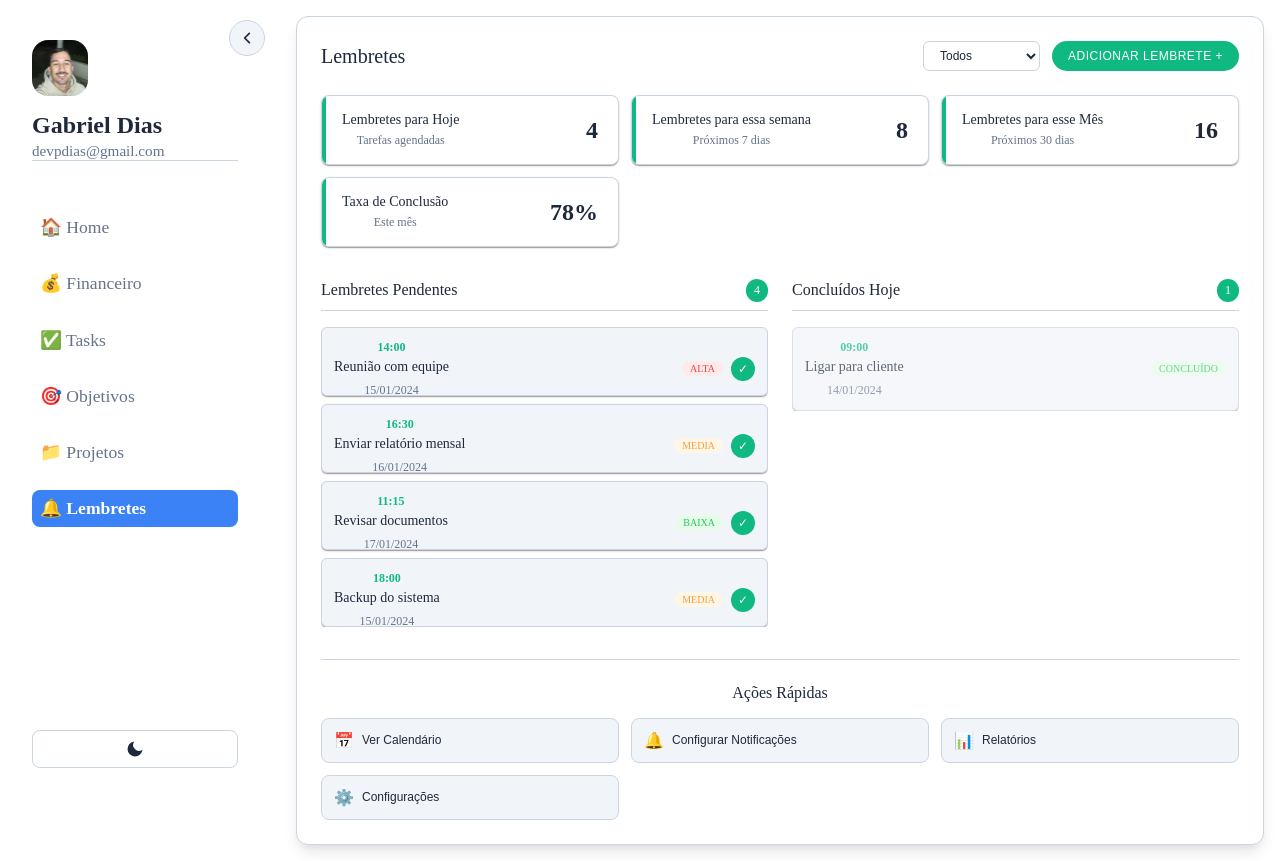
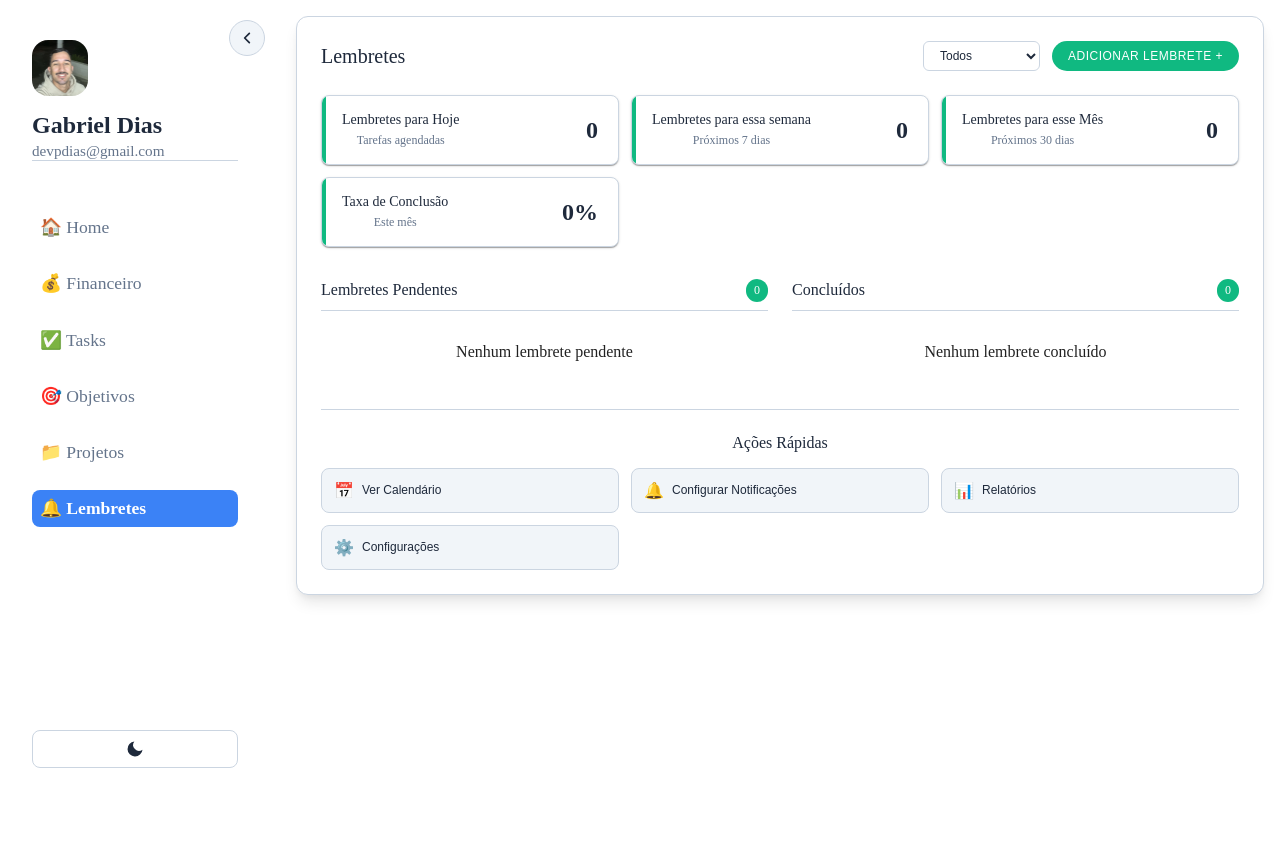
Before and after one commit to DiiasDev/dashboardRotina, a React (Create React App) app: page /Lembretes in a window 1280 px wide. After the commit the page ends 800 px from the top, so only its background shows below. Built offline with nearby package versions, Linux system fonts and the light colour scheme; the HTML template or start-up script is replaced by a standard one.

Commit message:
Adição de exibição de dados reais para lembrete, e filtro por data

```diff
--- a/src/Components/LembretesComponentCard/lembretesComponentCard.tsx
+++ b/src/Components/LembretesComponentCard/lembretesComponentCard.tsx
@@ -1,20 +1,20 @@
 import styles from "./styles.module.css";
-import { Card, Container, Grid, Box } from "@mui/material";
+import { Card } from "@mui/material";
 import { useState, useEffect } from "react";
 import AdicionarLembretes from "../modals/AdicionarLembretes/adicionarLembretes";
+import { Lembretes, LembretesData } from "../../logic/lembretes";
 
 export default function LembretesComponentCard() {
   const [sidebarCollapsed, setSidebarCollapsed] = useState(false);
   const [isModalOpen, setIsModalOpen] = useState(false);
-  const [lembretes, setLembretes] = useState([
-    { id: 1, titulo: "Reunião com equipe", data: "2024-01-15", horario: "14:00", prioridade: "alta", concluido: false },
-    { id: 2, titulo: "Enviar relatório mensal", data: "2024-01-16", horario: "16:30", prioridade: "media", concluido: false },
-    { id: 3, titulo: "Ligar para cliente", data: "2024-01-14", horario: "09:00", prioridade: "alta", concluido: true },
-    { id: 4, titulo: "Revisar documentos", data: "2024-01-17", horario: "11:15", prioridade: "baixa", concluido: false },
-    { id: 5, titulo: "Backup do sistema", data: "2024-01-15", horario: "18:00", prioridade: "media", concluido: false }
-  ]);
+  const [lembretes, setLembretes] = useState<LembretesData[]>([]);
+  const [filtroAtivo, setFiltroAtivo] = useState('todos');
+
+  const lembretesManager = new Lembretes(0, new Date(), '', 0, '');
 
   useEffect(() => {
+    carregarLembretes();
+
     const handleSidebarToggle = (event: CustomEvent) => {
       setSidebarCollapsed(event.detail.collapsed);
     };
@@ -26,18 +26,62 @@ export default function LembretesComponentCard() {
     };
   }, []);
 
-  const handleAddLembrete = (novoLembrete: any) => {
-    const lembreteComId = {
-      ...novoLembrete,
-      id: lembretes.length + 1,
-      prioridade: novoLembrete.prioridade.toLowerCase(),
-      horario: novoLembrete.hora,
-    };
-    setLembretes(prev => [...prev, lembreteComId]);
+  const carregarLembretes = () => {
+    const lembretesStorage = JSON.parse(localStorage.getItem('lembretes') || '[]');
+    setLembretes(lembretesStorage);
   };
 
-  const lembretesPendentes = lembretes.filter(l => !l.concluido);
-  const lembretesConcluidos = lembretes.filter(l => l.concluido);
+  const handleAddLembrete = () => {
+    carregarLembretes();
+    setIsModalOpen(false);
+  };
+
+  const handleConcluirLembrete = (id: number) => {
+    const lembretesAtualizados = lembretes.map(lembrete =>
+      lembrete.id === id
+        ? { ...lembrete, concluido: true }
+        : lembrete
+    );
+
+    setLembretes(lembretesAtualizados);
+    localStorage.setItem('lembretes', JSON.stringify(lembretesAtualizados));
+  };
+
+  const handleFiltroChange = (filtro: string) => {
+    setFiltroAtivo(filtro);
+  };
+
+  const getLembretesFiltrados = () => {
+    switch (filtroAtivo) {
+      case 'hoje':
+        return lembretesManager.lembretesDia(lembretes);
+      case 'semana':
+        return lembretesManager.lembretesSemana(lembretes);
+      case 'mes':
+        return lembretesManager.lembretesMensal(lembretes);
+      default:
+        return lembretes;
+    }
+  };
+
+  const formatarHorario = (horario: number) => {
+    const horarioStr = horario.toString().padStart(4, '0');
+    const horas = horarioStr.slice(0, 2);
+    const minutos = horarioStr.slice(2, 4);
+    return `${horas}:${minutos}`;
+  };
+
+  const lembretesHoje = lembretesManager.lembretesDia(lembretes);
+  const lembretesSemana = lembretesManager.lembretesSemana(lembretes);
+  const lembretesMes = lembretesManager.lembretesMensal(lembretes);
+
+  const lembretesFiltrados = getLembretesFiltrados();
+  const lembretesPendentes = lembretesFiltrados.filter(l => !l.concluido);
+  const lembretesConcluidos = lembretesFiltrados.filter(l => l.concluido);
+
+  const totalLembretes = lembretes.length;
+  const totalConcluidos = lembretes.filter(l => l.concluido).length;
+  const taxaConclusao = totalLembretes > 0 ? Math.round((totalConcluidos / totalLembretes) * 100) : 0;
 
   return (
     <div className={`${styles.container} ${sidebarCollapsed ? styles.sidebarCollapsed : ''}`}>
@@ -45,7 +89,11 @@ export default function LembretesComponentCard() {
         <div className={styles.cabecalho}>
           <h3 className={styles.title}>Lembretes</h3>
           <div className={styles.headerActions}>
-            <select className={styles.filterSelect}>
+            <select
+              className={styles.filterSelect}
+              value={filtroAtivo}
+              onChange={(e) => handleFiltroChange(e.target.value)}
+            >
               <option value="todos">Todos</option>
               <option value="hoje">Hoje</option>
               <option value="semana">Esta semana</option>
@@ -66,7 +114,7 @@ export default function LembretesComponentCard() {
               <h4 className={styles.statTitle}>Lembretes para Hoje</h4>
               <span className={styles.statSubtitle}>Tarefas agendadas</span>
             </div>
-            <span className={styles.statNumber}>4</span>
+            <span className={styles.statNumber}>{lembretesHoje.length}</span>
           </Card>
 
           <Card className={styles.statCard}>
@@ -74,7 +122,7 @@ export default function LembretesComponentCard() {
               <h4 className={styles.statTitle}>Lembretes para essa semana</h4>
               <span className={styles.statSubtitle}>Próximos 7 dias</span>
             </div>
-            <span className={styles.statNumber}>8</span>
+            <span className={styles.statNumber}>{lembretesSemana.length}</span>
           </Card>
 
           <Card className={styles.statCard}>
@@ -82,7 +130,7 @@ export default function LembretesComponentCard() {
               <h4 className={styles.statTitle}>Lembretes para esse Mês</h4>
               <span className={styles.statSubtitle}>Próximos 30 dias</span>
             </div>
-            <span className={styles.statNumber}>16</span>
+            <span className={styles.statNumber}>{lembretesMes.length}</span>
           </Card>
 
           <Card className={styles.statCard}>
@@ -90,7 +138,7 @@ export default function LembretesComponentCard() {
               <h4 className={styles.statTitle}>Taxa de Conclusão</h4>
               <span className={styles.statSubtitle}>Este mês</span>
             </div>
-            <span className={styles.statNumber}>78%</span>
+            <span className={styles.statNumber}>{taxaConclusao}%</span>
           </Card>
         </div>
 
@@ -102,47 +150,64 @@ export default function LembretesComponentCard() {
             </div>
 
             <div className={styles.lembretesLista}>
-              {lembretesPendentes.map(lembrete => (
+              {lembretesPendentes.length > 0 ? (
+                lembretesPendentes.map(lembrete => (
                   <Card key={lembrete.id} className={styles.lembreteCard}>
                     <div className={styles.lembreteContent}>
                       <div className={styles.lembreteInfo}>
-                      <span className={styles.lembreteHorario}>{lembrete.horario}</span>
+                        <span className={styles.lembreteHorario}>{formatarHorario(lembrete.horario)}</span>
                         <h5 className={styles.lembreteTitulo}>{lembrete.titulo}</h5>
-                      <span className={styles.lembreteData}>{new Date(lembrete.data).toLocaleDateString('pt-BR')}</span>
+                        <span className={styles.lembreteData}>
+                          {new Date(lembrete.date).toLocaleDateString('pt-BR')}
+                        </span>
                       </div>
                       <div className={styles.lembreteActions}>
                         <span className={`${styles.prioridadeBadge} ${styles[`prioridade${lembrete.prioridade.charAt(0).toUpperCase() + lembrete.prioridade.slice(1)}`]}`}>
                           {lembrete.prioridade}
                         </span>
-                      <button className={styles.concluirBtn}>✓</button>
+                        <button
+                          className={styles.concluirBtn}
+                          onClick={() => handleConcluirLembrete(lembrete.id)}
+                        >
+                          ✓
+                        </button>
                       </div>
                     </div>
                   </Card>
-              ))}
+                ))
+              ) : (
+                <p className={styles.emptyMessage}>Nenhum lembrete pendente</p>
+              )}
             </div>
           </div>
 
           <div className={styles.section}>
             <div className={styles.sectionHeader}>
-              <h4 className={styles.sectionTitle}>Concluídos Hoje</h4>
+              <h4 className={styles.sectionTitle}>Concluídos</h4>
               <span className={styles.sectionCount}>{lembretesConcluidos.length}</span>
             </div>
 
             <div className={styles.lembretesLista}>
-              {lembretesConcluidos.map(lembrete => (
+              {lembretesConcluidos.length > 0 ? (
+                lembretesConcluidos.map(lembrete => (
                   <Card key={lembrete.id} className={`${styles.lembreteCard} ${styles.lembreteCardConcluido}`}>
                     <div className={styles.lembreteContent}>
                       <div className={styles.lembreteInfo}>
-                      <span className={styles.lembreteHorario}>{lembrete.horario}</span>
+                        <span className={styles.lembreteHorario}>{formatarHorario(lembrete.horario)}</span>
                         <h5 className={styles.lembreteTitulo}>{lembrete.titulo}</h5>
-                      <span className={styles.lembreteData}>{new Date(lembrete.data).toLocaleDateString('pt-BR')}</span>
+                        <span className={styles.lembreteData}>
+                          {new Date(lembrete.date).toLocaleDateString('pt-BR')}
+                        </span>
                       </div>
                       <div className={styles.lembreteActions}>
                         <span className={styles.concluidoBadge}>Concluído</span>
                       </div>
                     </div>
                   </Card>
-              ))}
+                ))
+              ) : (
+                <p className={styles.emptyMessage}>Nenhum lembrete concluído</p>
+              )}
             </div>
           </div>
         </div>
--- a/src/logic/lembretes.ts
+++ b/src/logic/lembretes.ts
@@ -1,9 +1,10 @@
-type LembretesData = {
+export type LembretesData = {
   id: number;
   titulo: string;
   date: Date;
   horario: number;
-  prioridade: string
+  prioridade: string;
+  concluido?: boolean; // Adicionar esta propriedade
 };
 
 export class Lembretes {
@@ -15,12 +16,18 @@ export class Lembretes {
 
   private static lembretesCriados: LembretesData[] = [];
 
-  constructor(id: number, date: Date, titulo: string, horario: number, prioridade: string) {
-    this.id = id
+  constructor(
+    id: number,
+    date: Date,
+    titulo: string,
+    horario: number,
+    prioridade: string
+  ) {
+    this.id = id;
     this.date = date;
     this.titulo = titulo;
     this.horario = horario;
-    this.prioridade = prioridade
+    this.prioridade = prioridade;
   }
 
   createLembrate() {
@@ -30,16 +37,70 @@ export class Lembretes {
         titulo: this.titulo,
         date: this.date,
         horario: this.horario,
-        prioridade: this.prioridade
+        prioridade: this.prioridade,
+        concluido: false
       };
 
-      Lembretes.lembretesCriados.push(lembrete);
+      const lembretesExistentes = JSON.parse(localStorage.getItem('lembretes') || '[]');
+      lembretesExistentes.push(lembrete);
 
-      localStorage.setItem("lembretes", JSON.stringify(Lembretes.lembretesCriados));
+      localStorage.setItem('lembretes', JSON.stringify(lembretesExistentes));
+      Lembretes.lembretesCriados = lembretesExistentes;
 
       console.log("Lembretes adicionados: ", Lembretes.lembretesCriados);
     } catch (error) {
       console.warn("Erro ao adicionar lembrete", error);
     }
   }
+
+  static carregarLembretes(): LembretesData[] {
+    return JSON.parse(localStorage.getItem('lembretes') || '[]');
+  }
+
+  lembretesMensal(lembrete: LembretesData[]): LembretesData[] {
+    const lembretes = lembrete.length > 0 ? lembrete : Lembretes.carregarLembretes();
+
+    const now = new Date();
+    const filterTrintaDias = new Date(now.getTime() + 30 * 24 * 60 * 60 * 1000);
+
+    const lembretesMensais = lembretes.filter((item) => {
+      const dataLembrete = new Date(item.date);
+      return dataLembrete >= now && dataLembrete <= filterTrintaDias;
+    });
+
+    console.log("Lembretes mensais:", lembretesMensais);
+    return lembretesMensais;
+  }
+
+  lembretesSemana(lembrete: LembretesData[]): LembretesData[] {
+    const lembretes = lembrete.length > 0 ? lembrete : Lembretes.carregarLembretes();
+
+    const now = new Date();
+    const filterSemana = new Date(now.getTime() + 7 * 24 * 60 * 60 * 1000);
+
+    const lembretesSemanais = lembretes.filter((item) => {
+      const dataLembrete = new Date(item.date);
+      return dataLembrete >= now && dataLembrete <= filterSemana;
+    });
+
+    console.log("Lembretes Semanais:", lembretesSemanais);
+    return lembretesSemanais;
+  }
+
+  lembretesDia(lembrete: LembretesData[]): LembretesData[] {
+    const lembretes = lembrete.length > 0 ? lembrete : Lembretes.carregarLembretes();
+
+    const now = new Date();
+    now.setHours(0, 0, 0, 0);
+    const fimDia = new Date(now);
+    fimDia.setHours(23, 59, 59, 999);
+
+    const lembretesDiario = lembretes.filter((item) => {
+      const dataLembrete = new Date(item.date);
+      return dataLembrete >= now && dataLembrete <= fimDia;
+    });
+
+    console.log("Lembretes Hoje:", lembretesDiario);
+    return lembretesDiario;
+  }
 }
```
Also changed, not shown: src/Components/modals/AdicionarLembretes/adicionarLembretes.tsx (+6 -3 lines). Lines whose indentation alone changed are shown as unchanged.
